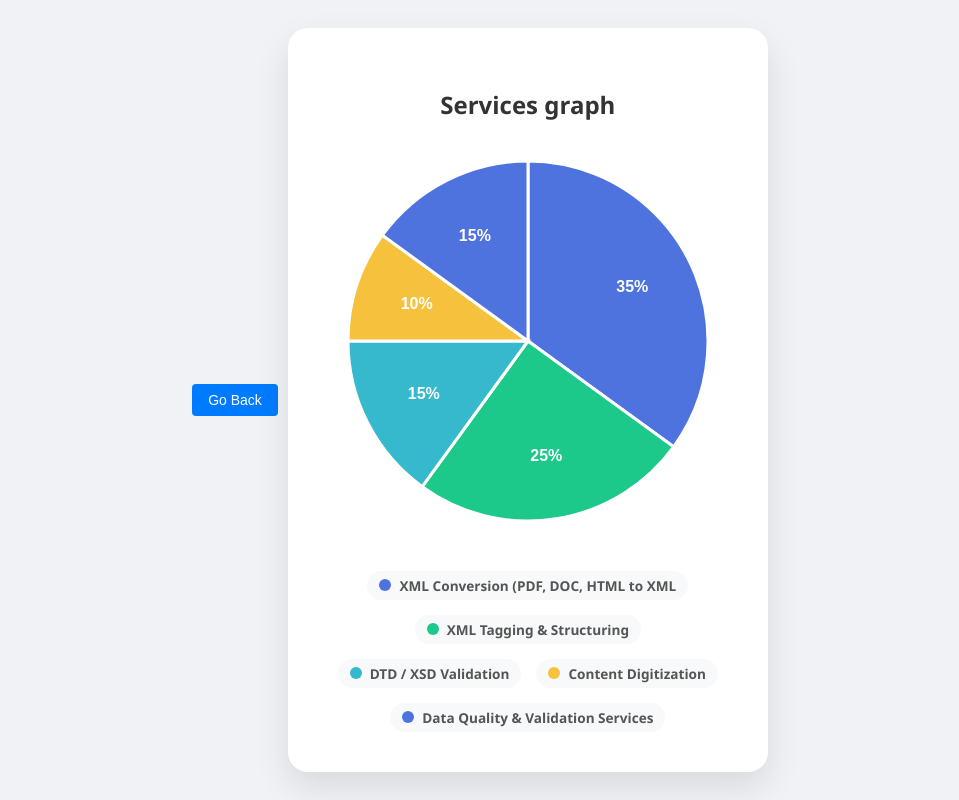
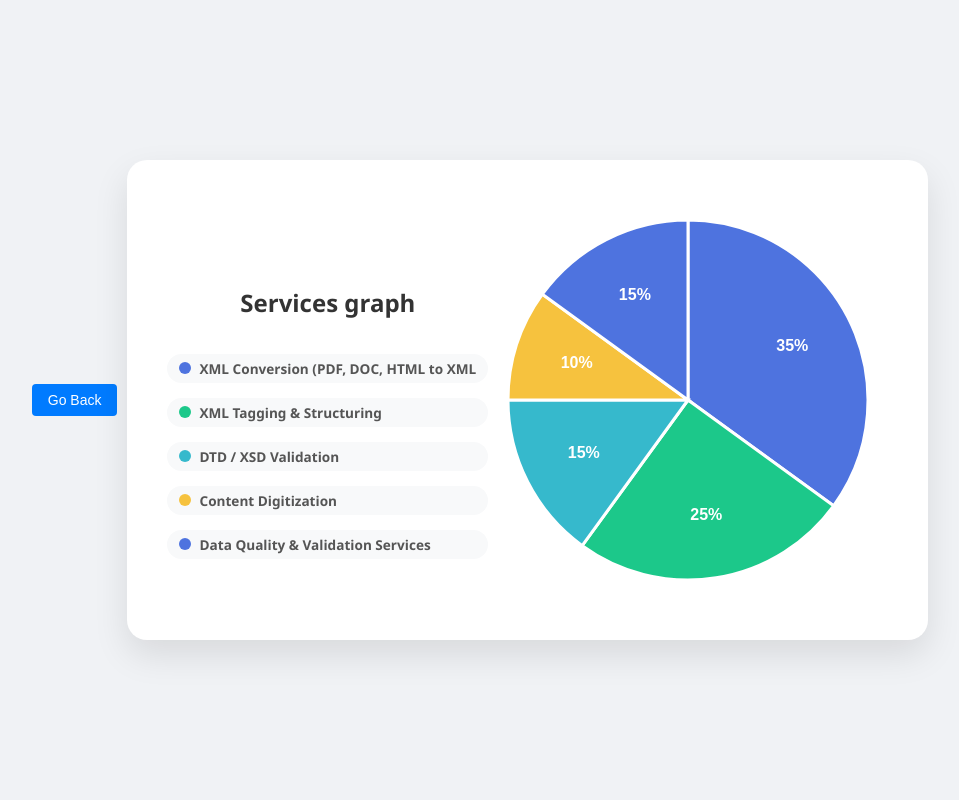
Before and after one commit to kushalachirasala-lang/demo, a Flask app: page /chart in a window 1280 px wide. Shown: the whole page, without its empty margins (165-1124 px from the left). Run offline with Flask 3, Linux system fonts and the light colour scheme.

Commit message:
chart disply update

```diff
--- a/templates/chart.html
+++ b/templates/chart.html
@@ -30,6 +30,7 @@
         }
         .chart-card {
             background: white;
+            display: flex;
             padding: 2.5rem;
             border-radius: 20px;
             box-shadow: 0 15px 35px rgba(0,0,0,0.1);
@@ -45,6 +46,7 @@
             justify-content: center;
             gap: 15px;
             max-width: 400px;
+            flex-direction: column;
         }
 
         .legend-item {
@@ -69,9 +71,10 @@
 <body>
 <button onclick="window.history.back()">Go Back</button>
 <div class="chart-card">
-    <h2>Services graph</h2>
+    <div id="legend" class="legend">
+        <h2>Services graph</h2>
+    </div>
     <canvas id="pieChart" width="400" height="400"></canvas>
-    <div id="legend" class="legend"></div>
 </div>
 
 <script>
```
